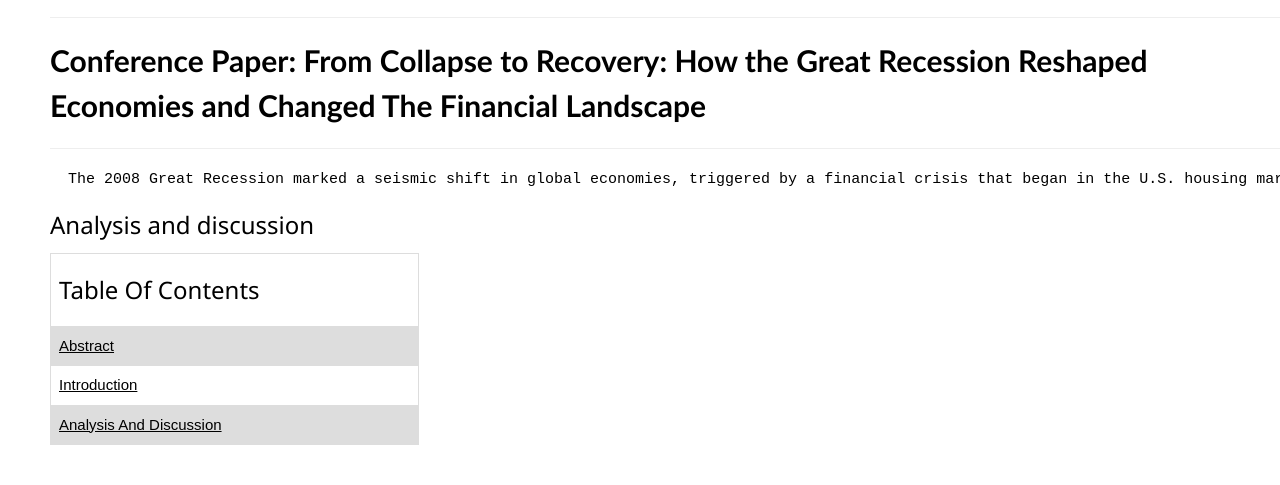
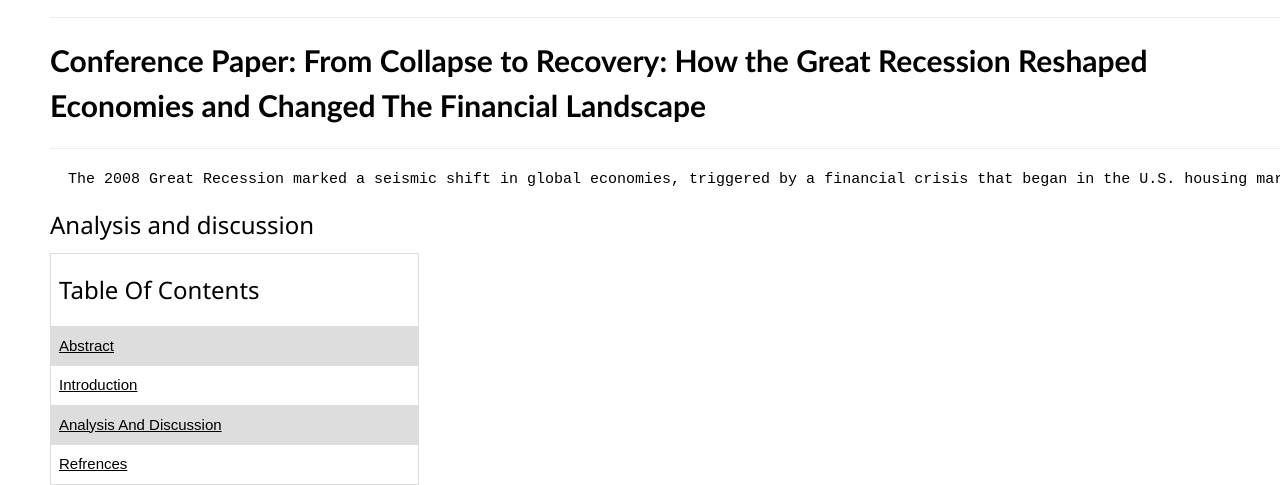
Before and after one commit to FEPSFY6866941/FY6866941, a plain HTML site: page index.html in a window 1280 px wide. Shown: the part 422-907 px from the top of the page. Before the commit the page ends 867 px from the top, so only its background shows below. Drawn offline with nearby package versions, Linux system fonts and the light colour scheme.

Commit message:
Update index.html

```diff
--- a/index.html
+++ b/index.html
@@ -75,6 +75,7 @@ p.ex1 {
 </tr>
 
 <tr>
+  <td><a href ="#Refrences">Refrences</td>
 </tr>
 
 </table>
```
